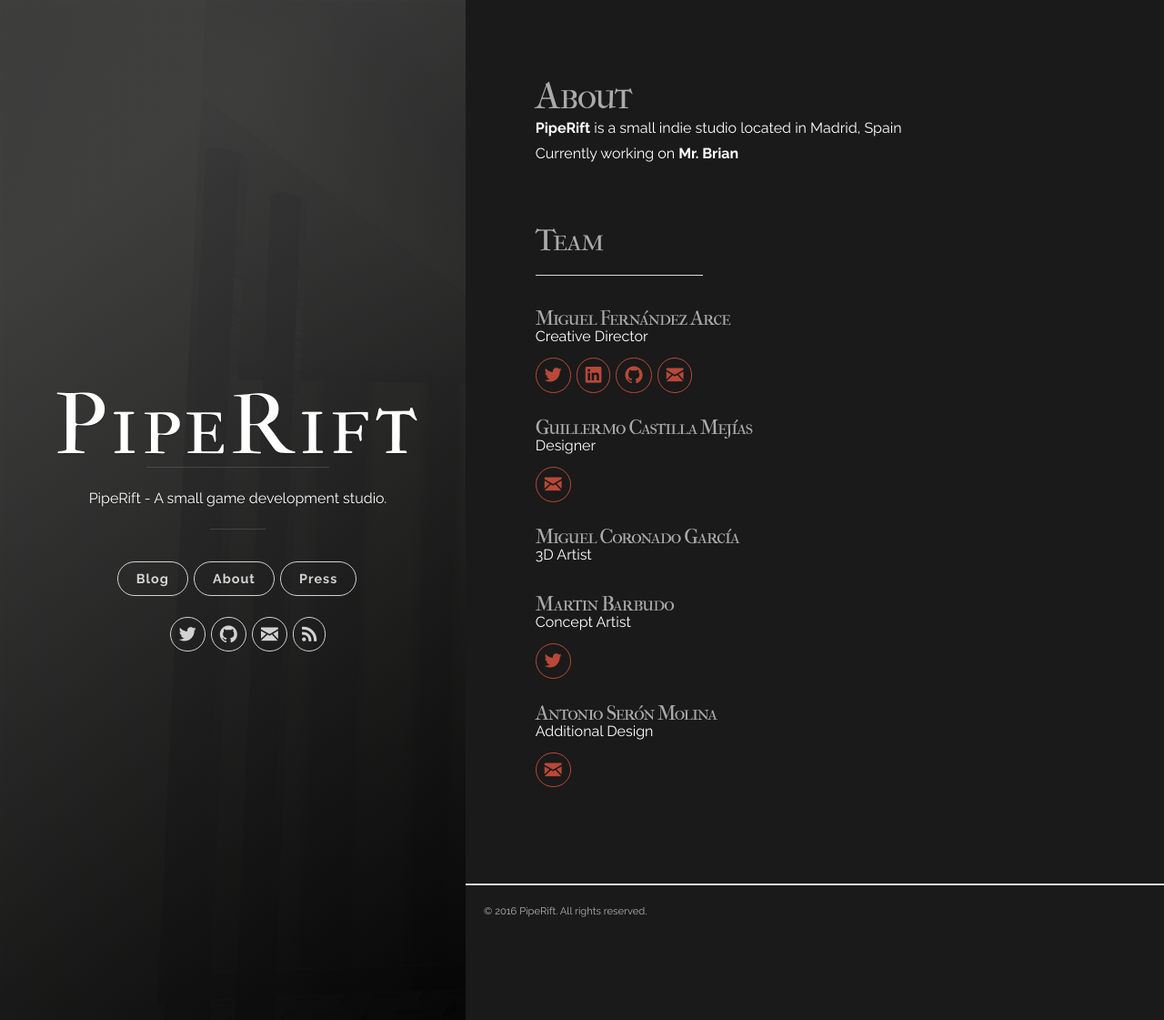
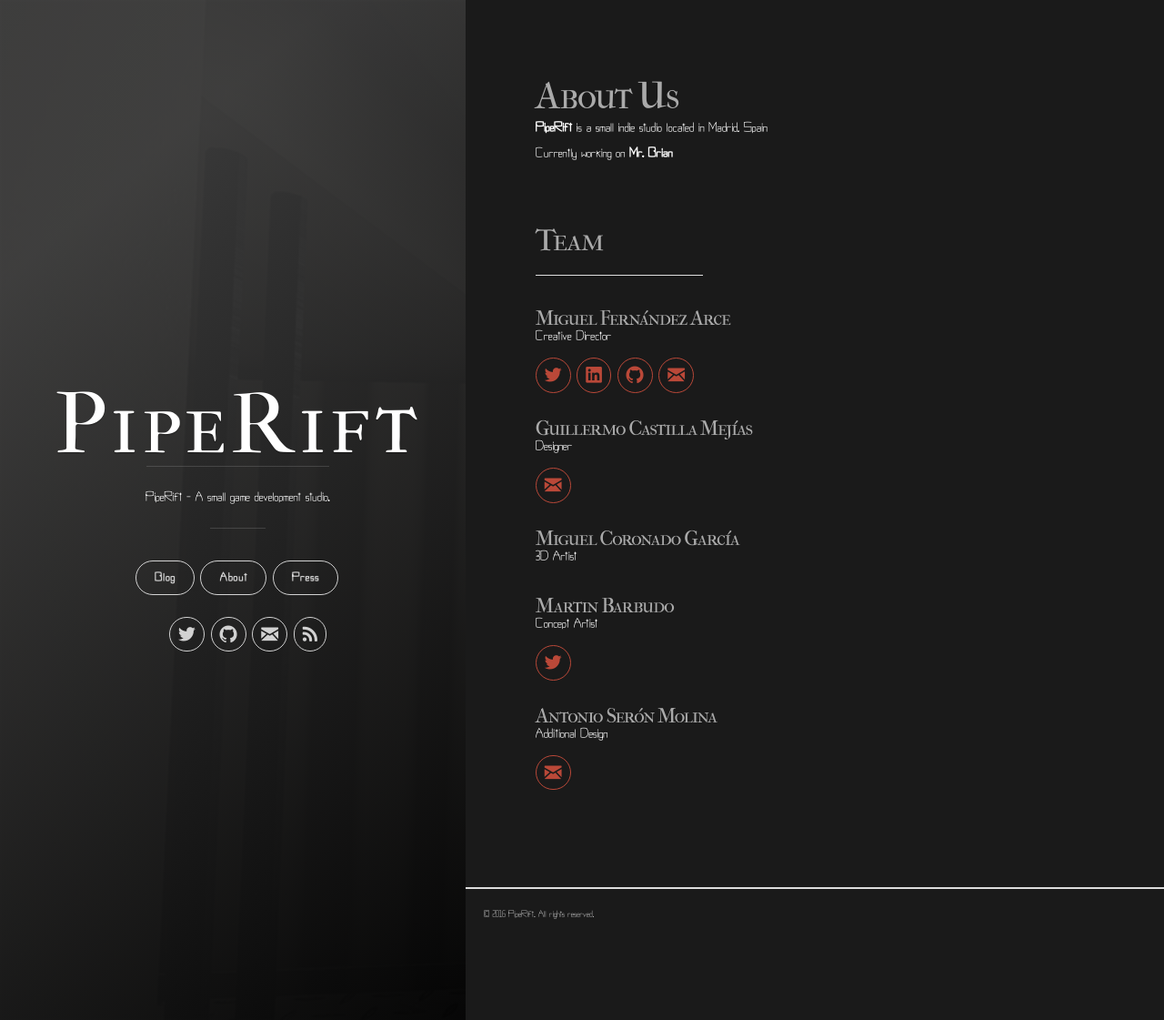
Before and after one commit to PipeRift/rift, a Jekyll site: the page built from about.md, in a window 1280 px wide and 1121 px high. Shown: the whole window at 91% size. Built offline with Jekyll 4.4.1, drawn with Linux system fonts in a browser that asks for light colours; nearby versions of some CDN libraries; comment, search, counter and statistics services are not loaded.

Commit message:
New Font Test

```diff
--- a/_layouts/about.html
+++ b/_layouts/about.html
@@ -5,7 +5,7 @@ layout: default
 
 <article class="post-container post-container--single">
   <header class="post-header">
-    <h2 class="post-title">About</h2>
+    <h2 class="post-title">About Us</h2>
   </header>
 
   <section class="post">
--- a/css/uno.css
+++ b/css/uno.css
@@ -9,6 +9,12 @@
 	font-family: ImFellDoublePica;
     src: url(../fonts/IMFeDPsc28P.ttf);
 }
+
+@font-face {
+	font-family: ObtiSans;
+    src: url(../fonts/ObtiSans.ttf);
+}
+
 
 /* http://meyerweb.com/eric/tools/css/reset/
 	 v2.0 | 20110126
@@ -67,7 +73,7 @@ html {
 	max-height: 100%; }
 
 body {
-	font-family: "Raleway", sans-serif;
+	font-family: ObtiSans, sans-serif;
 	font-size: 1em;
 	color: #FFF;
 	background-color: #1a1a1a;
```
Also changed, not shown: fonts/ObtiSans.ttf (renamed from fonts/Obti Sans.ttf).
